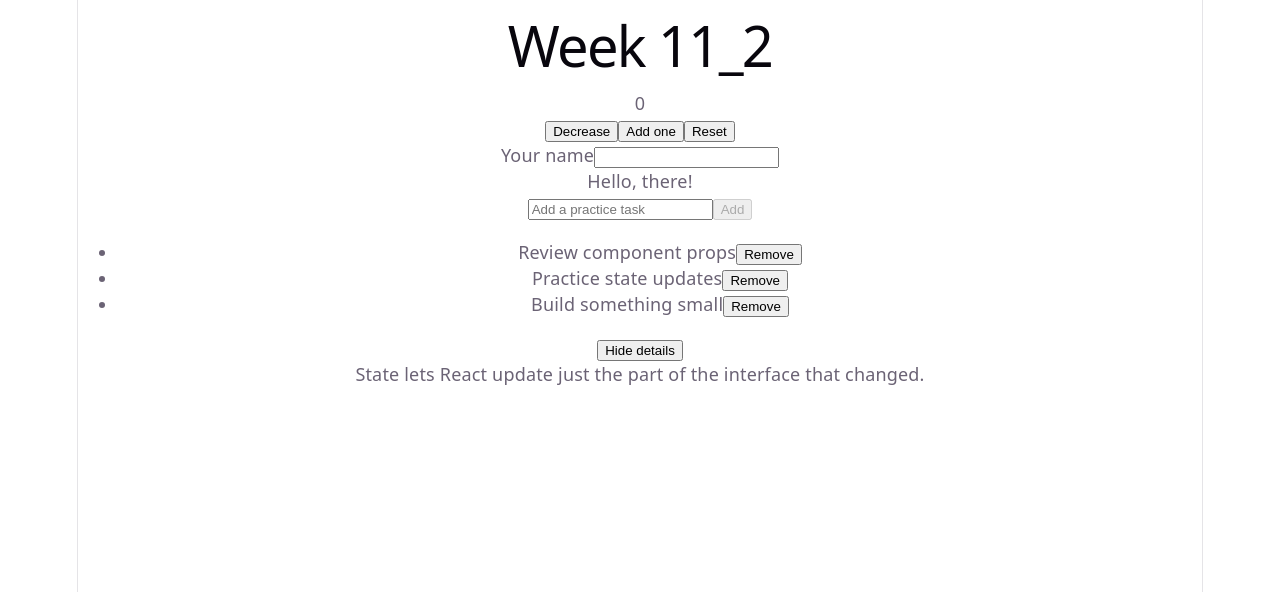
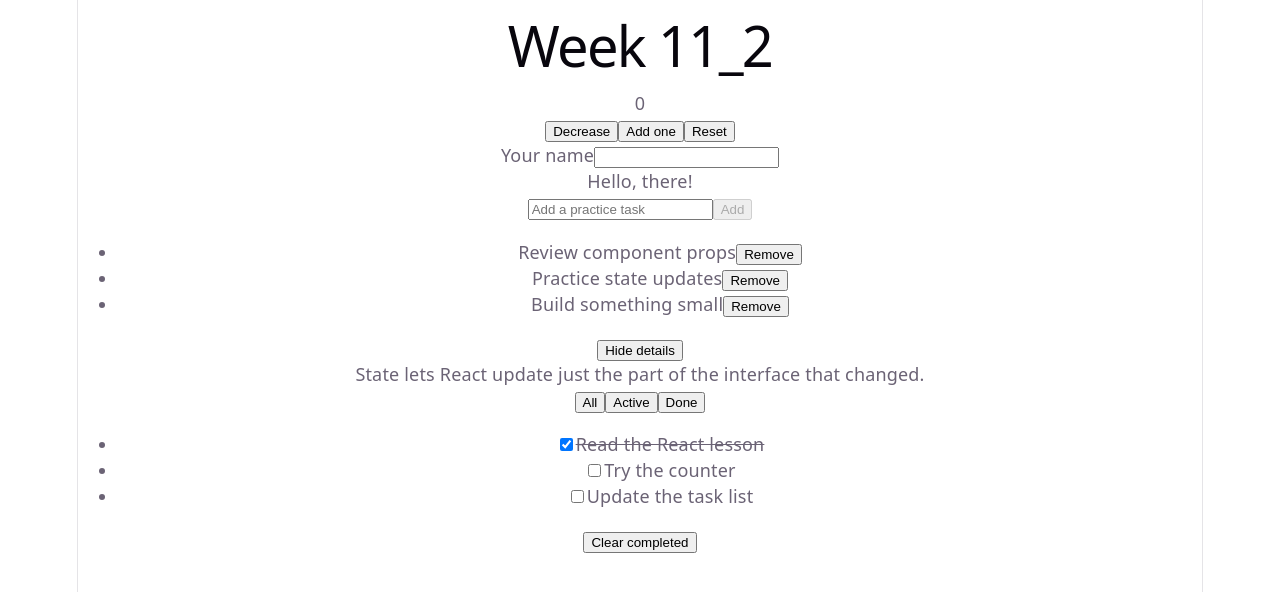
Before and after one commit to aadi-eee/week11-2, a React (Vite) app: page / in a window 1280 px wide. Shown: the top 592 px of the page. Built offline with nearby package versions, Linux system fonts and the light colour scheme.

Commit message:
Add E5 complete and filter tasks

```diff
--- a/src/App.jsx
+++ b/src/App.jsx
@@ -2,6 +2,7 @@ import Counter from './components/Counter.jsx';
 import NameInput from './components/NameInput.jsx';
 import TaskList from './components/TaskList.jsx';
 import ShowHide from './components/ShowHide.jsx';
+import FilterTasks from './components/FilterTasks.jsx';
 
 export default function App() {
   return (
@@ -11,6 +12,7 @@ export default function App() {
       <NameInput />
       <TaskList />
       <ShowHide />
+      <FilterTasks />
     </>
   );
 }
--- /dev/null
+++ b/src/components/FilterTasks.jsx
@@ -0,0 +1,65 @@
+import { useState } from 'react';
+
+const starter = [
+  { id: 1, text: 'Read the React lesson', done: true },
+  { id: 2, text: 'Try the counter', done: false },
+  { id: 3, text: 'Update the task list', done: false },
+];
+
+const filters = ['All', 'Active', 'Done'];
+
+export default function FilterTasks() {
+  const [tasks, setTasks] = useState(starter);
+  const [filter, setFilter] = useState('All');
+
+  function toggle(id) {
+    setTasks((current) =>
+      current.map((task) =>
+        task.id === id ? { ...task, done: !task.done } : task
+      )
+    );
+  }
+
+  const visible = tasks.filter((task) => {
+    if (filter === 'Active') return !task.done;
+    if (filter === 'Done') return task.done;
+    return true;
+  });
+
+  return (
+    <div>
+      <div role="group" aria-label="Filter tasks">
+        {filters.map((name) => (
+          <button
+            key={name}
+            aria-pressed={filter === name}
+            onClick={() => setFilter(name)}
+          >
+            {name}
+          </button>
+        ))}
+      </div>
+
+      <ul>
+        {visible.map((task) => (
+          <li key={task.id}>
+            <label>
+              <input
+                type="checkbox"
+                checked={task.done}
+                onChange={() => toggle(task.id)}
+              />
+              {task.done ? <s>{task.text}</s> : task.text}
+            </label>
+          </li>
+        ))}
+      </ul>
+
+      {visible.length === 0 && <p>Nothing in this view.</p>}
+
+      <button onClick={() => setTasks((current) => current.filter((task) => !task.done))}>
+        Clear completed
+      </button>
+    </div>
+  );
+}
```
